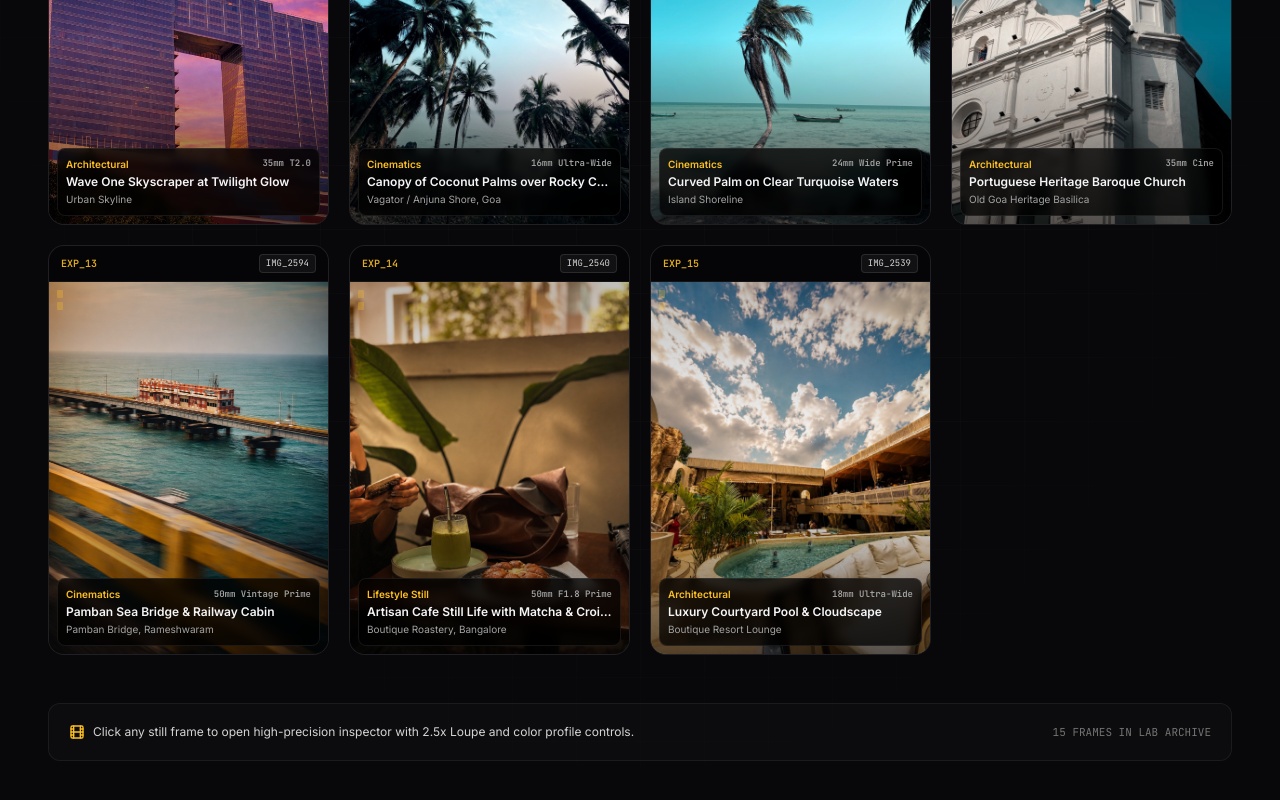
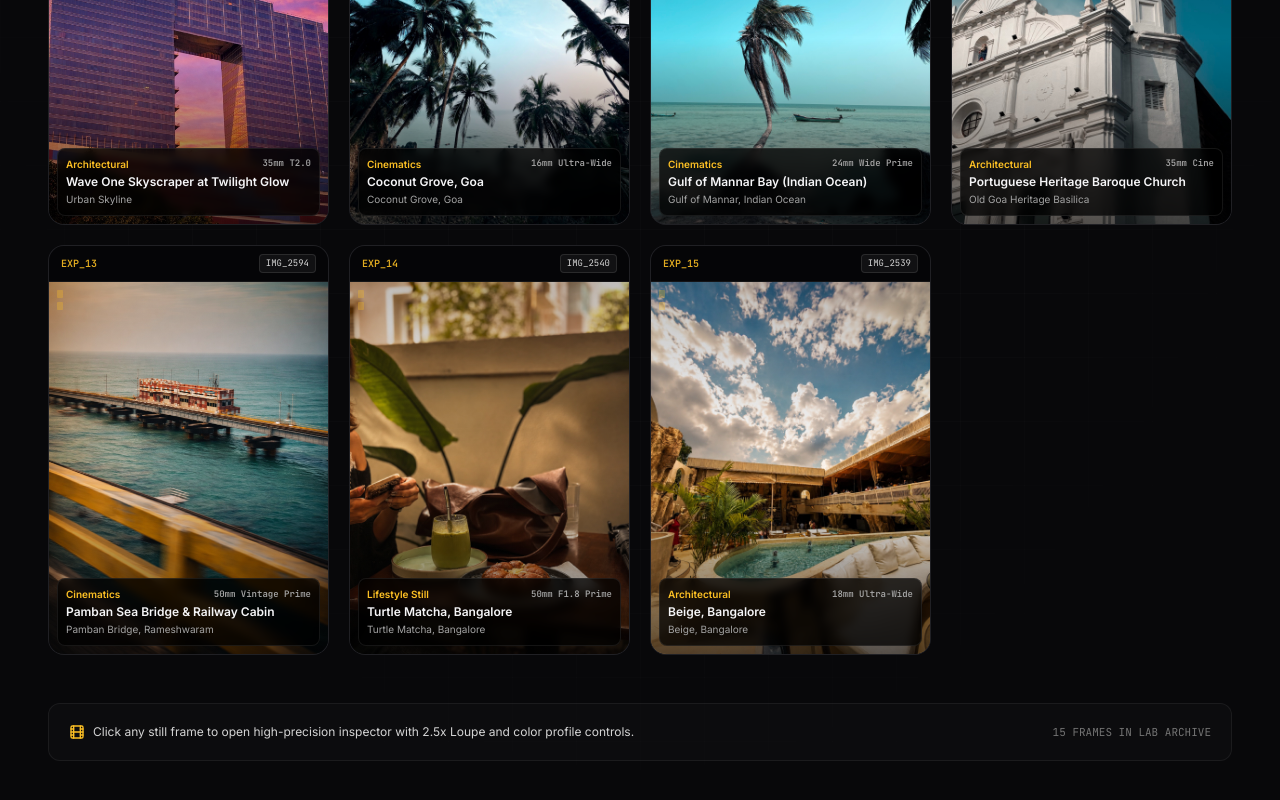
Before and after one commit to kevinbhutwala/elton-portfolio, a Next.js app: page / in a window 1280 px wide. Shown: the part 7766-8566 px from the top of the page. Built offline with nearby package versions, Linux system fonts and the light colour scheme.

Commit message:
fix(archive): update photo titles for Coconut Grove Goa, Gulf of Mannar, Turtle Matcha, and Beige Bangalore

```diff
--- a/src/components/VisualArchive.tsx
+++ b/src/components/VisualArchive.tsx
@@ -140,12 +140,12 @@ const archivePhotos: ArchivePhoto[] = [
   {
     id: 'c10',
     src: '/clicks/IMG_2541.jpg',
-    title: 'Canopy of Coconut Palms over Rocky Cove',
+    title: 'Coconut Grove, Goa',
     category: 'Cinematics',
     iso: 'ISO 200',
     shutter: '1/250s',
     focal: '16mm Ultra-Wide',
-    location: 'Vagator / Anjuna Shore, Goa',
+    location: 'Coconut Grove, Goa',
     aspect: '3:4 Aspect',
     colorGrade: 'Tropical Emerald & Sky Cyan',
     originalFileName: 'IMG_2541',
@@ -153,12 +153,12 @@ const archivePhotos: ArchivePhoto[] = [
   {
     id: 'c11',
     src: '/clicks/IMG_0010.jpg',
-    title: 'Curved Palm on Clear Turquoise Waters',
+    title: 'Gulf of Mannar Bay (Indian Ocean)',
     category: 'Cinematics',
     iso: 'ISO 100',
     shutter: '1/640s',
     focal: '24mm Wide Prime',
-    location: 'Island Shoreline',
+    location: 'Gulf of Mannar, Indian Ocean',
     aspect: '3:4 Aspect',
     colorGrade: 'Clean Aqua Cyan & Coastal White',
     originalFileName: 'IMG_0010',
@@ -192,12 +192,12 @@ const archivePhotos: ArchivePhoto[] = [
   {
     id: 'c14',
     src: '/clicks/IMG_2540.jpg',
-    title: 'Artisan Cafe Still Life with Matcha & Croissant',
+    title: 'Turtle Matcha, Bangalore',
     category: 'Lifestyle Still',
     iso: 'ISO 400',
     shutter: '1/120s',
     focal: '50mm F1.8 Prime',
-    location: 'Boutique Roastery, Bangalore',
+    location: 'Turtle Matcha, Bangalore',
     aspect: '3:4 Aspect',
     colorGrade: 'Warm Coffee Brown & Matcha Green',
     originalFileName: 'IMG_2540',
@@ -205,12 +205,12 @@ const archivePhotos: ArchivePhoto[] = [
   {
     id: 'c15',
     src: '/clicks/IMG_2539.jpg',
-    title: 'Luxury Courtyard Pool & Cloudscape',
+    title: 'Beige, Bangalore',
     category: 'Architectural',
     iso: 'ISO 125',
     shutter: '1/500s',
     focal: '18mm Ultra-Wide',
-    location: 'Boutique Resort Lounge',
+    location: 'Beige, Bangalore',
     aspect: '3:4 Aspect',
     colorGrade: 'Sunlit Azure & Sandstone Ochre',
     originalFileName: 'IMG_2539',
```
